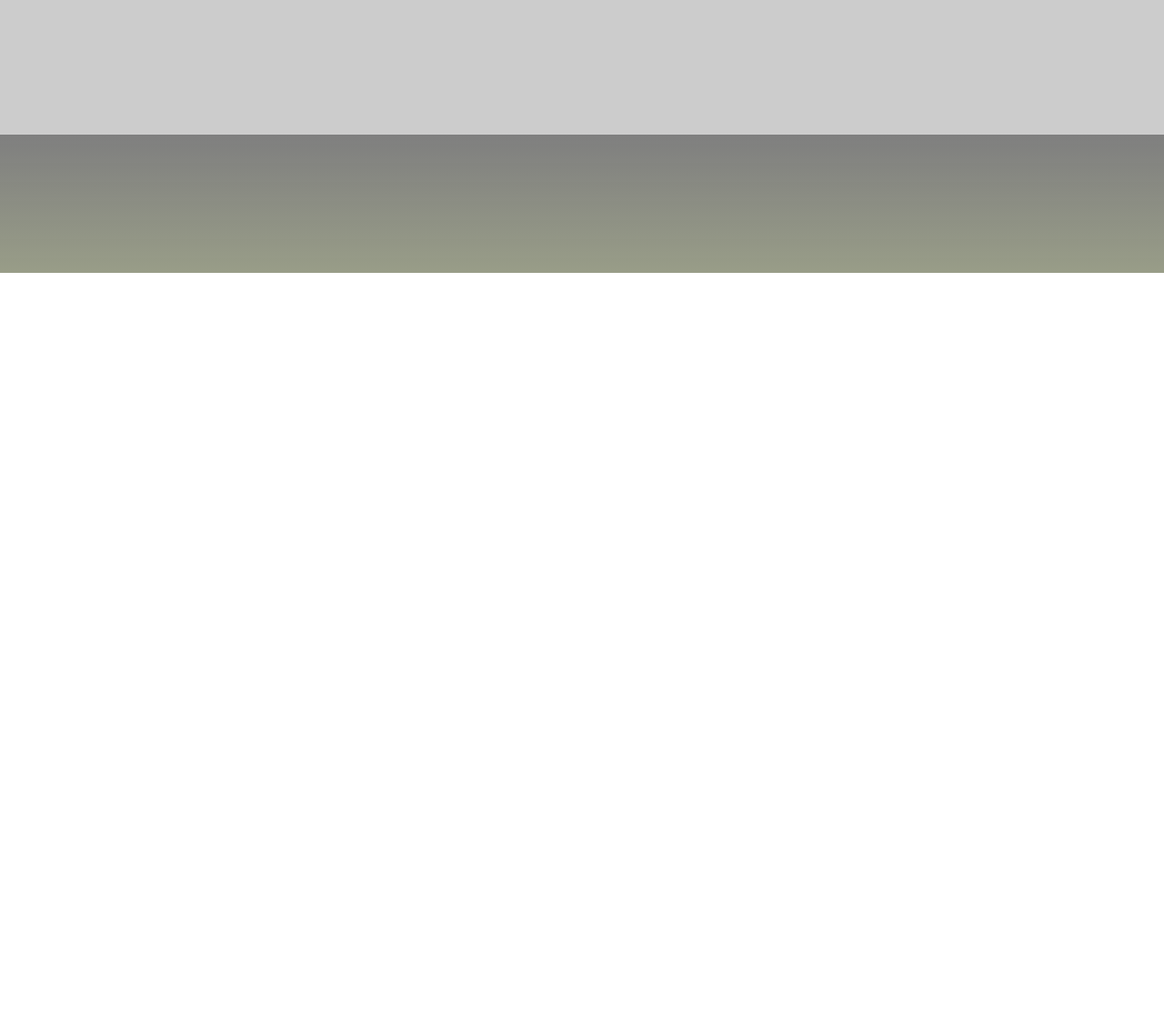
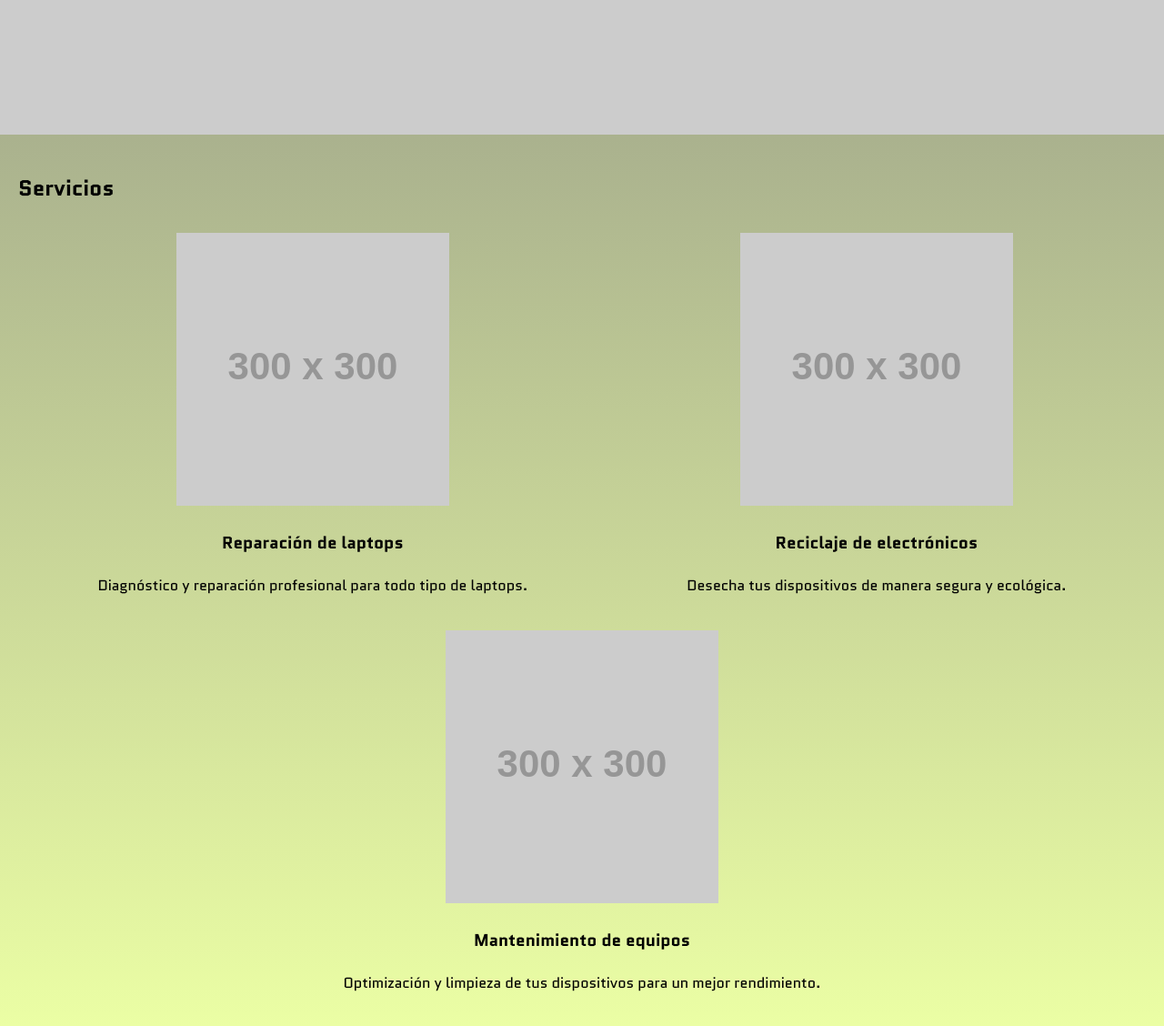
Before and after one commit to RandyDEVF28/responsive-pr-devf, a plain HTML site: page Repara-y-recicla.html in a window 1280 px wide. Shown: the part 500-1628 px from the top of the page at 91% size. Before the commit the page ends 800 px from the top, so only its background shows below. Drawn offline with Linux system fonts and the light colour scheme; placeholder pictures from the web are drawn by us; a web font is replaced by a local one.

Commit message:
Se agrega seccion de servicios, div tipo container con imagenes de los servicios ofrecidos

```diff
--- a/CSS/Repara-y-recicla.css
+++ b/CSS/Repara-y-recicla.css
@@ -54,3 +54,18 @@ nav a:hover {
     padding: 10px 20px;
     border-radius: 5px;
 }
+
+.container {
+    padding: 20px;
+}
+
+.services {
+    display: flex;
+    justify-content: space-around;
+    flex-wrap: wrap;
+}
+
+.service {
+    text-align: center;
+    margin: 10px;
+}
--- a/Repara-y-recicla.html
+++ b/Repara-y-recicla.html
@@ -31,3 +31,25 @@
             <img src="https://via.placeholder.com/1500x500" alt="Reparación 4">
         </div>
         <h2>Reparación profesional y reciclaje responsable</h2>
+    </section>
+    <div class="container">
+        <section id="servicios">
+            <h2>Servicios</h2>
+            <div class="services">
+                <div class="service">
+                    <img src="https://via.placeholder.com/300" alt="Reparación de laptops">
+                    <h3>Reparación de laptops</h3>
+                    <p>Diagnóstico y reparación profesional para todo tipo de laptops.</p>
+                </div>
+                <div class="service">
+                    <img src="https://via.placeholder.com/300" alt="Reciclaje de electrónicos">
+                    <h3>Reciclaje de electrónicos</h3>
+                    <p>Desecha tus dispositivos de manera segura y ecológica.</p>
+                </div>
+                <div class="service">
+                    <img src="https://via.placeholder.com/300" alt="Mantenimiento de equipos">
+                    <h3>Mantenimiento de equipos</h3>
+                    <p>Optimización y limpieza de tus dispositivos para un mejor rendimiento.</p>
+                </div>
+            </div>
+        </section>
```
